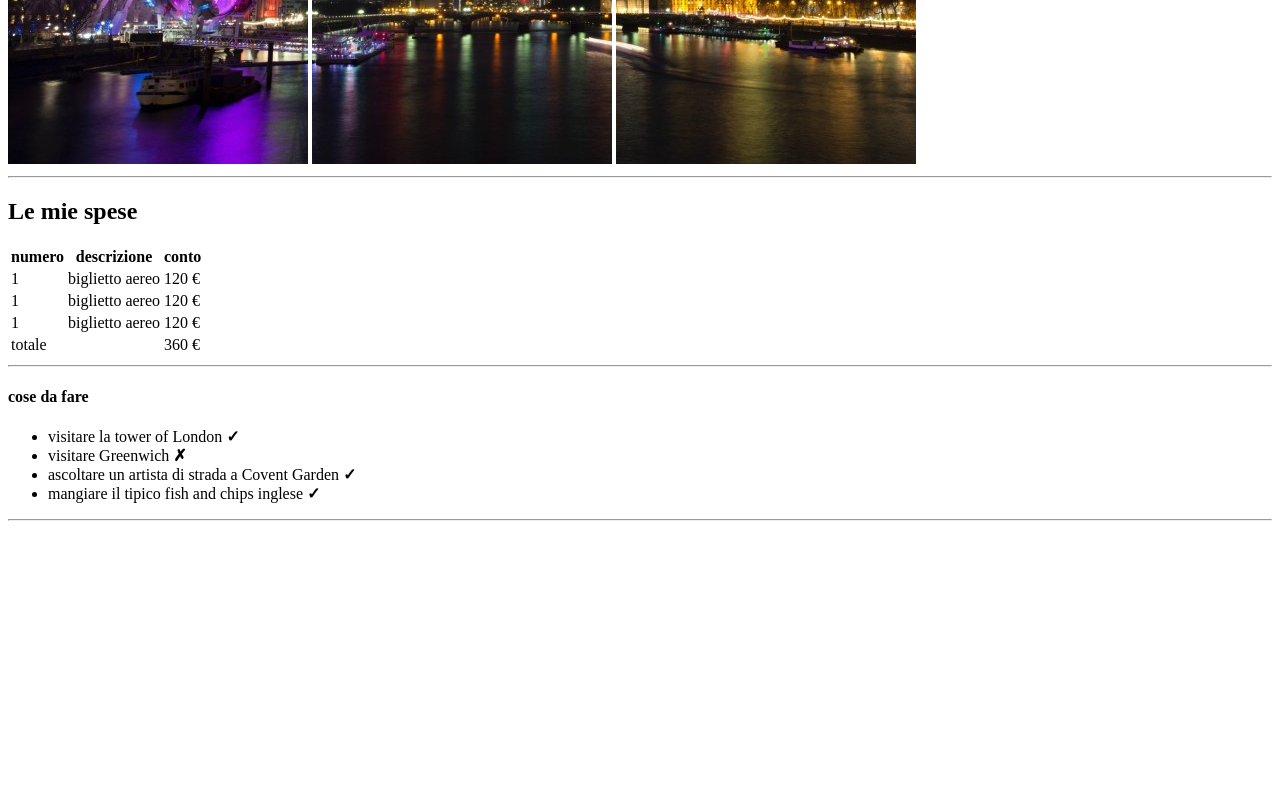
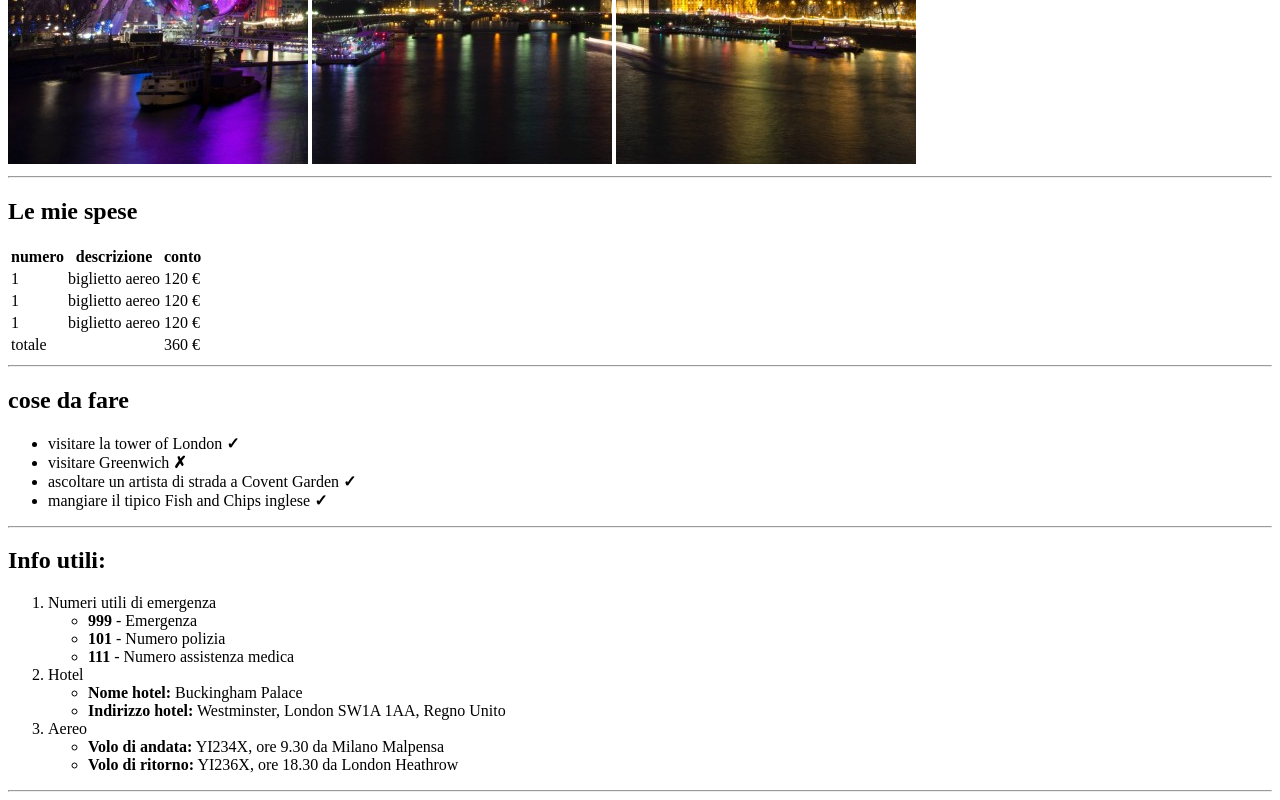
Before and after one commit to johngiangrossi/html-london-trip, a plain HTML site: page index.html in a window 1280 px wide. Shown: the part 516-1316 px from the top of the page. Before the commit the page ends 1045 px from the top, so only its background shows below. Drawn offline with Linux system fonts and the light colour scheme.

Commit message:
aggiunta info utili sezione

```diff
--- a/index.html
+++ b/index.html
@@ -11,6 +11,7 @@
 </head>
 
 <body>
+
     <header>
         <h1>Il mio viaggio a Londra</h1>
         <div>
@@ -19,8 +20,11 @@
             <img src="./assets/img/img/pexels-bill-emrich-230794-2.jpg" alt="immagine del palazzo del Big Ben ">
         </div>
     </header>
+
     <hr>
+
     <main>
+
         <section>
             <h2>Le mie spese</h2>
             <table>
@@ -55,17 +59,47 @@
                 </tfoot>
             </table>
         </section>
+
         <hr>
+
         <section>
-            <h4>cose da fare</h4>
+            <h2>cose da fare</h2>
             <ul>
                 <li>visitare la tower of London <b>&check;</b></li>
                 <li>visitare Greenwich <b>&cross;</b></li>
                 <li>ascoltare un artista di strada a Covent Garden <b>&check;</b></li>
-                <li>mangiare il tipico fish and chips inglese <b>&check;</b></li>
+                <li>mangiare il tipico Fish and Chips inglese <b>&check;</b></li>
             </ul>
-            <hr>
         </section>
+
+        <hr>
+
+        <section>
+            <h2>Info utili:</h2>
+            <ol>
+                <li>Numeri utili di emergenza
+                    <ul>
+                        <li><b>999</b> - Emergenza</li>
+                        <li><b>101</b> - Numero polizia</li>
+                        <li><b>111</b> - Numero assistenza medica</li>
+                    </ul>
+                </li>
+                <li>Hotel
+                    <ul>
+                        <li><b>Nome hotel:</b> Buckingham Palace</li>
+                        <li><b>Indirizzo hotel:</b> Westminster, London SW1A 1AA, Regno Unito</li>
+                    </ul>
+                </li>
+                <li>Aereo
+                    <ul>
+                        <li><b>Volo di andata:</b> YI234X, ore 9.30 da Milano Malpensa</li>
+                        <li><b>Volo di ritorno:</b> YI236X, ore 18.30 da London Heathrow</li>
+                    </ul>
+                </li>
+            </ol>
+        </section>
+        <hr>
+
     </main>
 
 </body>
```
